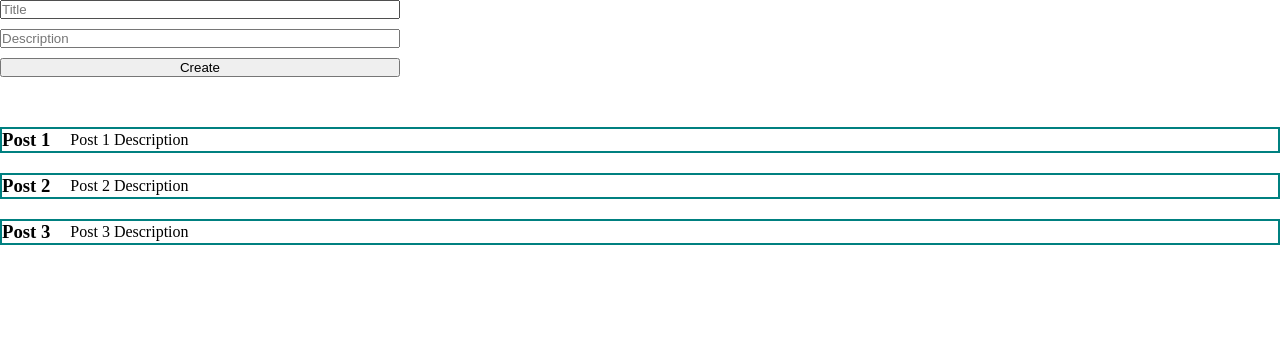
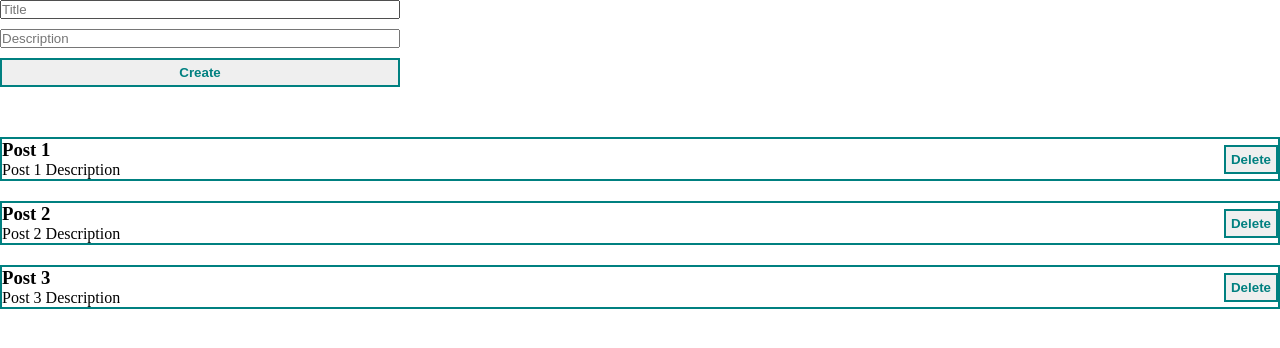
Before and after one commit to Kostya-star/vue_js, a Vue app: page / in a window 1280 px wide. Shown: the top 348 px of the page. Built offline with nearby package versions, Linux system fonts and the light colour scheme.

Commit message:
feat: applied some styling

```diff
--- a/src/App.vue
+++ b/src/App.vue
@@ -1,6 +1,6 @@
 <template>
     <post-form @createPost='onCreatePost'/>
-    <post-list :posts="posts"/>
+    <post-list :posts="posts" @deletePost="deletePost"/>
 </template>
 <script>
 import PostForm from '@/components/PostForm.vue'
@@ -33,7 +33,10 @@ export default {
     methods: {
         onCreatePost(newPost) {
             this.posts.push(newPost)
-        }
+        },
+        deletePost(postId) {
+        console.log('postId', postId);
+      }
     }
 }
 </script>
--- a/src/components/PostForm.vue
+++ b/src/components/PostForm.vue
@@ -2,7 +2,7 @@
     <form class="form">
         <input v-model="post.title" type="text" name="title" placeholder="Title">
         <input v-model="post.body" type="text" name="description" placeholder="Description">
-        <button @click="onCreatePost">Create</button>
+        <my-button @click="onCreatePost">Create</my-button>
     </form>
 </template>
 
--- a/src/components/PostItem.vue
+++ b/src/components/PostItem.vue
@@ -1,7 +1,10 @@
 <template>
-    <div class="post" >
-        <h3>{{ post.title }}</h3>
-        <p>{{ post.body }}</p>
+    <div class="post">
+        <div>
+            <h3>{{ post.title }}</h3>
+            <p>{{ post.body }}</p>
+        </div>
+        <my-button @click="() => onDeletePost(post.id)">Delete</my-button>
     </div>
 </template>
 
@@ -12,6 +15,11 @@ export default {
             type: Object,
             required: true
         }
+    },
+    methods: {
+        onDeletePost(postId) {
+            this.$emit('deletePost', postId)
+        }
     }
 };
 </script>
@@ -19,8 +27,9 @@ export default {
 <style scoped>
 .post {
     display: flex;
+    align-items: center;
+    justify-content: space-between;
     gap: 20px;
-    align-items: center;
     border: 2px solid teal;
 }
 </style>
--- a/src/components/PostList.vue
+++ b/src/components/PostList.vue
@@ -1,6 +1,6 @@
 <template>
   <div class="posts">
-    <post-item v-for="post of posts" :post="post" :key="post.id" />
+    <post-item v-for="post of posts" :post="post" :key="post.id"  />
   </div>
 </template>
 
@@ -14,7 +14,7 @@ export default {
     posts: {
       type: Array,
       required: true
-    }
+    },
   }
 };
 </script>
--- /dev/null
+++ b/src/components/UI/MyButton.vue
@@ -0,0 +1,26 @@
+<template>
+    <button class="btn">
+        <slot></slot>
+    </button>
+</template>
+
+<script>
+export default {
+    name: 'my-button'
+};
+</script>
+
+<style scoped>
+.btn {
+    padding: 5px;
+    /* background-color: transparent; */
+    color: teal;
+    font-weight: 600;
+    border: 2px solid teal;
+    cursor: pointer;
+}
+.btn:active {
+    color: white;
+    background-color: rgb(51, 139, 121);
+}
+</style>
--- /dev/null
+++ b/src/components/UI/index.js
@@ -0,0 +1,5 @@
+import MyButton from '@/components/UI/MyButton.vue'
+
+export default [
+    MyButton
+]
--- a/src/main.js
+++ b/src/main.js
@@ -1,4 +1,9 @@
 import { createApp } from 'vue'
 import App from './App.vue'
+import  components from '@/components/UI'
 
-createApp(App).mount('#app')
+const app = createApp(App)
+
+components.forEach(comp => app.component(comp.name, comp))
+
+app.mount('#app')
```
